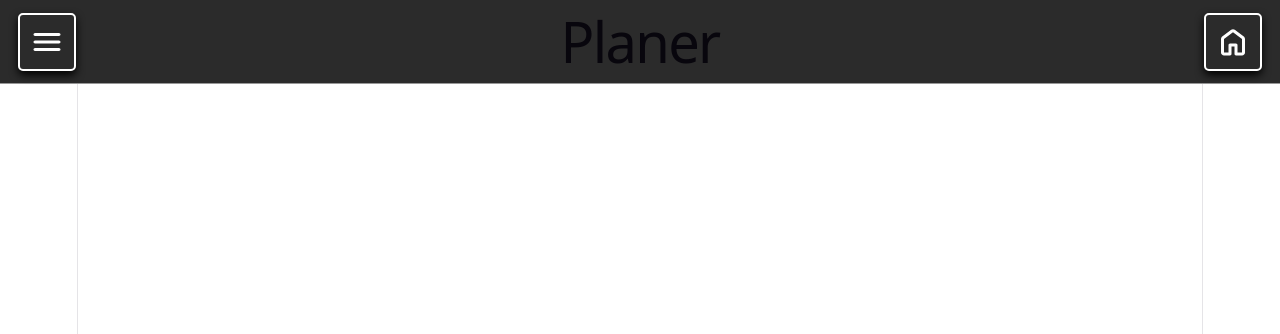
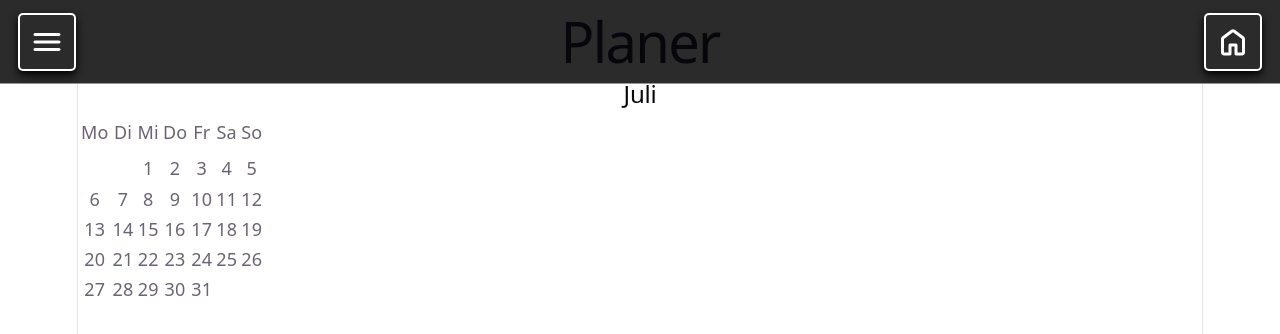
Before and after one commit to masekowsky-ee/quidey_react-main, a React (Vite) app: page /calendar in a window 1280 px wide. Shown: the top 334 px of the page. Built offline with nearby package versions, Linux system fonts and the light colour scheme.

Commit message:
feat: implement Calendar component with month view and week day labels; enhance translations for week days and months

```diff
--- a/src/components/Calendar.jsx
+++ b/src/components/Calendar.jsx
@@ -1,10 +1,22 @@
 import styles from './Calendar.module.css';
+import { useState } from 'react';
 
 export default function Calendar(props){
 
     const {t, setCustomError} = props;
 
-    const days = ['sun', 'mon', 'tue', 'wed', 'thu', 'fri', 'sat'];
+    const [setMonthsFromNow, monthsFromNow] = useState(1);
+
+    const now = new Date();
+
+    const daysInCurrentMonth = new Date(now.getFullYear(), now.getMonth() + 1, 0).getDate();
+
+    const firstDayOfMonth = new Date(now.getFullYear(), now.getMonth(), 1).getDay();
+
+    const monthDays = Array.from(
+        { length: daysInCurrentMonth },
+        (_, i) => new Date(now.getTime() + i * 24 * 60 * 60 * 1000)
+    );
 
     function toDateOnly(date) {
         return new Date(date.getFullYear(), date.getMonth(), date.getDate());
@@ -14,9 +26,36 @@ export default function Calendar(props){
         <div>
 
             <div className={styles.dayContainer}>
-                {
-
-                }
+                <h2>{t('months', now.getMonth())}</h2>
+                <table>
+                    <thead>
+                        <tr>
+                           {Array.from({length: 7}).map((_, index)=>(
+                                <td key={`${index}Day`}>{t('weekDays', index)}</td>
+                            ))}
+                        </tr>
+                    </thead>
+                        <tr></tr>
+                        {
+                            Array
+                                .from({ length: 42 })
+                                .map((day, index) => {
+                                    if(index % 7 === 0){
+                                        if(index - 6 > daysInCurrentMonth + firstDayOfMonth) return;
+                                        return (
+                                            <tr>
+                                                <td>{(index + 1 - firstDayOfMonth - 6) > 0 && index - 6 < (daysInCurrentMonth + firstDayOfMonth) ? (index + 1 - firstDayOfMonth - 6) : null}</td>
+                                                <td>{(index + 1 - firstDayOfMonth - 5) > 0 && index - 5 < (daysInCurrentMonth + firstDayOfMonth) ? (index + 1 - firstDayOfMonth - 5) : null}</td>
+                                                <td>{(index + 1 - firstDayOfMonth - 4) > 0 && index - 4 < (daysInCurrentMonth + firstDayOfMonth) ? (index + 1 - firstDayOfMonth - 4) : null}</td>
+                                                <td>{(index + 1 - firstDayOfMonth - 3) > 0 && index - 3 < (daysInCurrentMonth + firstDayOfMonth) ? (index + 1 - firstDayOfMonth - 3) : null}</td>
+                                                <td>{(index + 1 - firstDayOfMonth - 2) > 0 && index - 2 < (daysInCurrentMonth + firstDayOfMonth) ? (index + 1 - firstDayOfMonth - 2) : null}</td>
+                                                <td>{(index + 1 - firstDayOfMonth - 1) > 0 && index - 1 < (daysInCurrentMonth + firstDayOfMonth) ? (index + 1 - firstDayOfMonth - 1) : null}</td>
+                                                <td>{(index + 1 - firstDayOfMonth) > 0 && index < (daysInCurrentMonth + firstDayOfMonth) ? (index + 1 - firstDayOfMonth) : null}</td>
+                                            </tr>)
+                                    }
+                                })
+                        }
+                </table>
             </div>
         </div>
     )
--- a/src/components/Calendar.module.css
+++ b/src/components/Calendar.module.css
@@ -0,0 +1,4 @@
+.dayContainer{
+    position: relative;
+    top: 80px;
+}
--- a/src/i18n/LanguageContext.jsx
+++ b/src/i18n/LanguageContext.jsx
@@ -6,7 +6,7 @@ const LanguageContext = createContext()
 export function LanguageProvider({ children }) {
   const [language, setLanguage] = useState('de')
 
-  const t = (key) => translations[language]?.[key] ?? key
+  const t = (key, second = null) => second || second === 0 ? translations[language]?.[key][second] : translations[language]?.[key] ?? key
 
   return (
     <LanguageContext.Provider value={{ language, setLanguage, t }}>
--- a/src/i18n/translations.js
+++ b/src/i18n/translations.js
@@ -53,6 +53,10 @@ const translations = {
         dateNameTaskError: 'Bitte gib ein gültiges Datum / einen gültigen Namen ein',
         groupError: 'Bitte gib einen gültigen, unbenutzten Gruppennamen ein',
         sessionTimeError: 'Bitte gib eine gültige Zeit ein (00:15 - 03:45)',
+
+        weekDays: ['Mo', 'Di', 'Mi', 'Do', 'Fr', 'Sa', 'So'],
+        weekDaysFull: ['Montag', 'Dienstag', 'Mittwoch', 'Donnerstag', 'Freitag', 'Samstag', 'Sonntag'],
+        months: ['Januar', 'Februar', 'März', 'April', 'Mai', 'Juni', 'Juli', 'August', 'September', 'Oktober', 'November', 'Dezember'],
     },
     en: {
         app: 'App',
@@ -105,9 +109,13 @@ const translations = {
         noSessionsYet: 'Nothing logged yet...',
         current: 'Current',
 
-    dateNameTaskError: 'Please enter a valid Date / Name',
+        dateNameTaskError: 'Please enter a valid Date / Name',
         groupError: 'Please enter a valid, unused group name',
         sessionTimeError: 'Please enter a valid time (00:15 - 03:45)',
+
+        weekDays: ['Mo', 'Tu', 'We', 'Th', 'Fr', 'Sa', 'Su'],
+        weekDaysFull: ['Monday', 'Tuesday', 'Wednesday', 'Thursday', 'Friday', 'Saturday', 'Sunday'],
+        months: ['January', 'February', 'March', 'April', 'May', 'June', 'July', 'August', 'September', 'October', 'November', 'December'],
     }
 }
 
```
